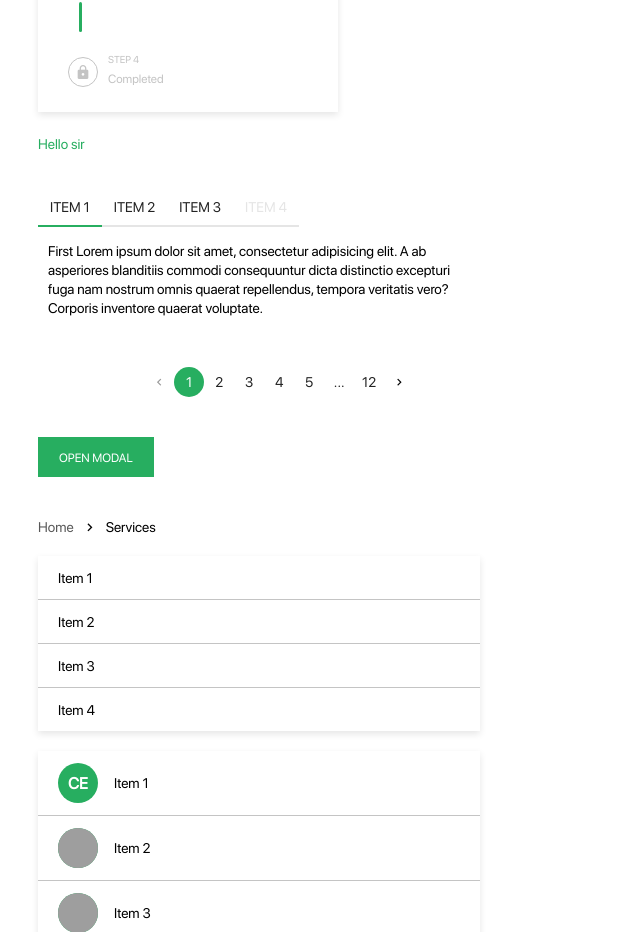
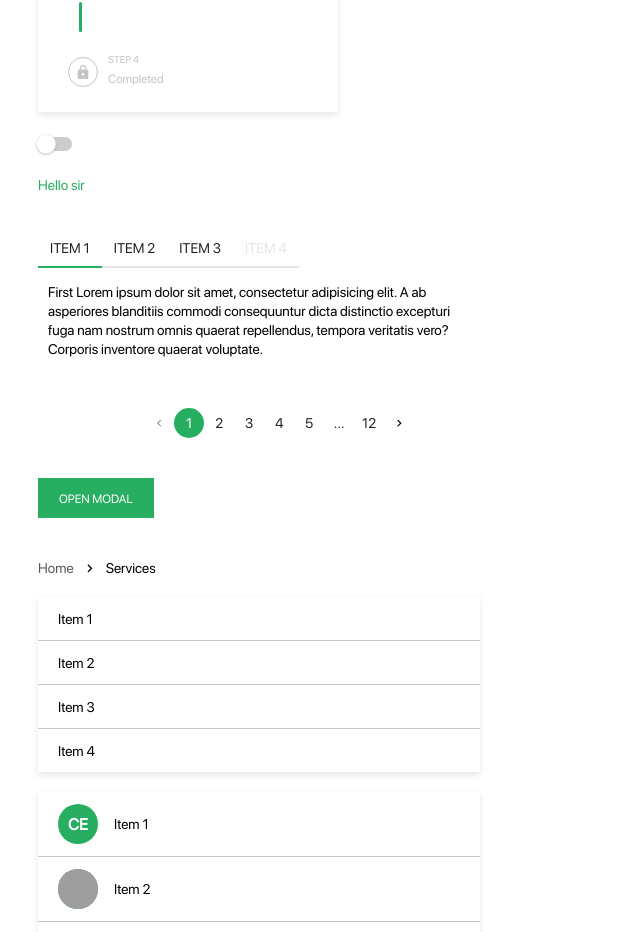
Before and after one commit to eugeniucozac/krypton-ui, a React (Create React App) app: page / in a window 1280 px wide. Shown: the part 1080-2012 px from the top of the page, without its empty margins (0-640 px from the left). Built offline with nearby package versions, Linux system fonts and the light colour scheme; grey boxes are pictures that could not be loaded.

Commit message:
added Switch

```diff
--- a/src/Home.tsx
+++ b/src/Home.tsx
@@ -45,6 +45,7 @@ import {
   TableRow,
 } from "./Table";
 import { Stepper, Step } from "./Stepper";
+import Switch from "./Switch";
 
 const Home = () => {
   const [alertOpen, isAlertOpen] = useState(true);
@@ -60,6 +61,7 @@ const Home = () => {
   const [showModal, setShowModal] = useState(false);
   const [index, setIndex] = useState(0);
   const [currentStep, setCurrentStep] = useState(3);
+  const [isSwitched, setSwitched] = useState(false);
 
   const [left, setLeft] = useState([
     { label: "List Item 1", value: true },
@@ -288,7 +290,12 @@ const Home = () => {
             ))}
           </Stepper>
         </div>
-
+        <div style={{ width: "35%", margin: "20px 0 20px 30px" }}>
+          <Switch
+            value={isSwitched}
+            onChange={() => setSwitched(!isSwitched)}
+          />
+        </div>
         <div style={{ width: "35%", margin: "20px 0 20px 30px" }}>
           <Link href="#">Hello sir</Link>
         </div>
--- /dev/null
+++ b/src/Switch/Switch.styles.tsx
@@ -0,0 +1,62 @@
+import styled from "styled-components";
+import { colorMetric } from "../utils/theme";
+import { toRGBA } from "../utils/colors";
+import { DisabledStyledProps, SwitcherStyledProps } from "./types";
+
+export const Wrapper = styled.div<DisabledStyledProps>`
+  width: 34px;
+  height: 14px;
+  overflow: visible;
+  position: relative;
+  border-radius: 30px;
+  display: inline-flex;
+  vertical-align: middle;
+  cursor: pointer;
+  opacity: ${(props) => (props.disabled ? "0.5" : "1")};
+`;
+
+export const Input = styled.input`
+  opacity: 0;
+  z-index: 10;
+  cursor: pointer;
+  width: 34px;
+  height: 14px;
+`;
+
+export const Switcher = styled.span<SwitcherStyledProps>`
+  cursor: pointer;
+  top: 0;
+  left: 0;
+  right: 0;
+  bottom: 0;
+  transition: 0.2s linear;
+  position: absolute;
+  border-radius: 14px;
+  background-color: ${(props) =>
+    props.value
+      ? toRGBA(colorMetric[props.color || "success"], "0.5")
+      : " #ccc"};
+  &:before {
+    content: "";
+    top: -3.25px;
+    width: 20px;
+    height: 20px;
+    transform: unset;
+    border-radius: 50%;
+    position: absolute;
+    transition: 0.2s linear;
+    border: 0.5px solid rgba(0, 0, 0, 0.04);
+    box-shadow: 0 0.1px 0.3px rgb(0 0 0 / 10%), 0 1px 2px rgb(0 0 0 / 20%);
+    background-color: ${(props) =>
+      props.value ? colorMetric[props.color || "success"] : "#fff"};
+    ${(props) => ({
+      ...(props.value
+        ? {
+            right: "-2px",
+          }
+        : {
+            left: "-2px",
+          }),
+    })}
+  }
+`;
--- /dev/null
+++ b/src/Switch/Switch.tsx
@@ -0,0 +1,37 @@
+import { memo } from "react";
+import { SwitchProps } from "./types";
+import { Wrapper, Input, Switcher } from "./Switch.styles";
+
+const Switch = memo(
+  (
+    {
+      value,
+      className,
+      onChange,
+      name = "checkbox1",
+      color = "success",
+      disabled = false,
+    }: SwitchProps,
+    props
+  ) => {
+    return (
+      <Wrapper
+        {...props}
+        className={className}
+        disabled={disabled}
+        color={color}
+      >
+        <Input
+          type="checkbox"
+          disabled={disabled}
+          name={name}
+          checked={value}
+          onChange={onChange}
+        />
+        <Switcher color={color} value={value} />
+      </Wrapper>
+    );
+  }
+);
+
+export default Switch;
--- /dev/null
+++ b/src/Switch/index.ts
@@ -0,0 +1 @@
+export { default } from "./Switch";
--- /dev/null
+++ b/src/Switch/types.ts
@@ -0,0 +1,42 @@
+import { ComponentProps } from "react";
+import { Color } from "../types";
+
+type SwitchType = {
+  value: boolean;
+  /**
+   * Lorem Ipsum is not simply random text. It has roots in a piece of classical Lati.
+   */
+  onChange: () => void;
+  /**
+   * Lorem Ipsum is not simply random text. It has roots in a piece of classical Lati.
+   */
+  name?: string;
+  /**
+   * Lorem Ipsum is not simply random text. It has roots in a piece of classical Lati.
+   */
+  className?: string;
+  /**
+   * Lorem Ipsum is not simply random text. It has roots in a piece of classical Lati.
+   */
+  color?: Color;
+  /**
+   * Lorem Ipsum is not simply random text. It has roots in a piece of classical Lati.
+   * @default default
+   */
+  disabled?: boolean;
+  /**
+   * Lorem Ipsum is not simply random text. It has roots in a piece of classical Lati.
+   * @default false
+   */
+};
+
+export type DisabledStyledProps = {
+  disabled: boolean;
+};
+
+export type SwitcherStyledProps = {
+  value: boolean;
+  color: Color;
+};
+
+export type SwitchProps = ComponentProps<"div"> & SwitchType;
```
